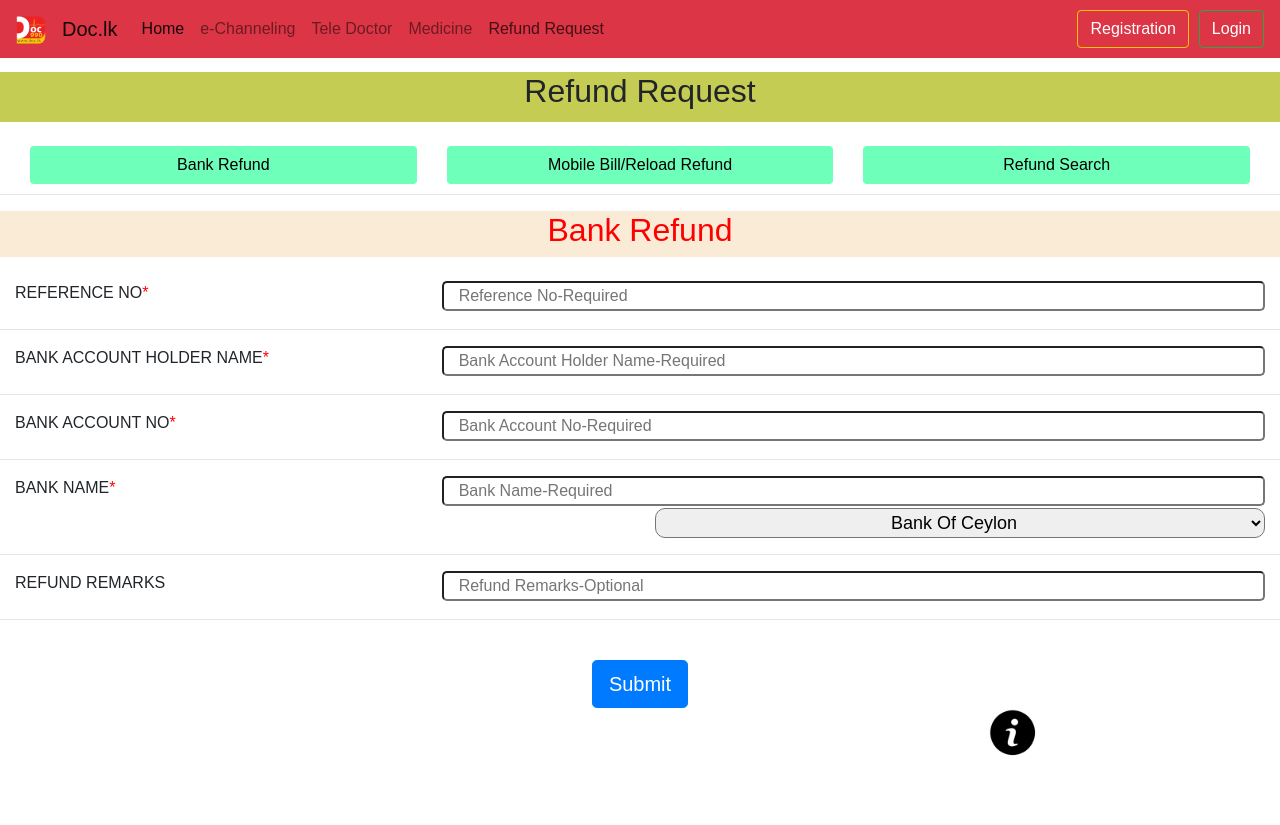
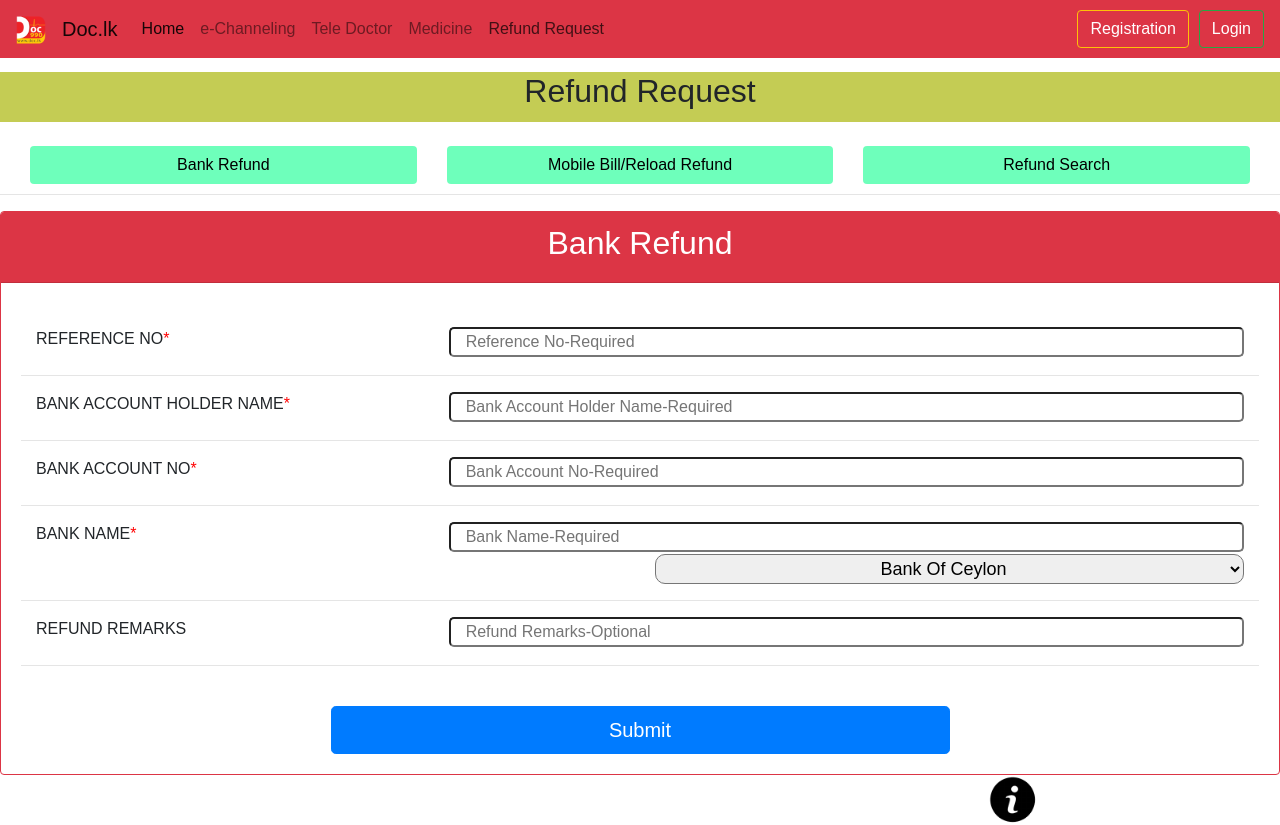
Before and after one commit to hiranthaA/uee_doc_lk, a React (Create React App) app: page / in a window 1280 px wide. Both pictures are taken after a click on the link "Refund Request". Before the commit the page ends 800 px from the top, so only its background shows below. Built offline with nearby package versions, Linux system fonts and the light colour scheme.

Commit message:
UI layout

```diff
--- a/src/components/body/content/refund/bankrefund.js
+++ b/src/components/body/content/refund/bankrefund.js
@@ -97,9 +97,9 @@ class BankRefund extends Component {
 
 
         return (
-            <div>
+            <div className="card h-100 border-danger">
                 {/*Top Header*/}
-                <div className="row typeHeader">
+                <div className="row typeHeader card-header bg-danger text-white">
 
                     <div className="col-12">
                         <h2>Bank Refund</h2>
@@ -107,6 +107,7 @@ class BankRefund extends Component {
                 </div>
                 <br/>
                 {/*Content Form*/}
+                <div className="card-body">
                     <div className="row">
                         <div className="col-4">
                             <label for="refID">REFERENCE NO<font color="red">*</font></label>
@@ -170,7 +171,7 @@ class BankRefund extends Component {
 
                     <br/>
                     <button type="submit" className="btn btn-lg btn-primary" onClick={this.validate}>Submit</button>
-
+                </div>
 
                 {/* Submit Success Dialog */}
                 <div className="modal fade" id="bankRefundSuccess" tabindex="-1" role="dialog" aria-labelledby="exampleModalLabel" aria-hidden="true">
--- a/src/components/body/content/refund/mobilerefund.js
+++ b/src/components/body/content/refund/mobilerefund.js
@@ -64,9 +64,9 @@ class MobileRefund extends Component {
 
 
         return (
-            <div>
+            <div className="card h-100 border-danger" >
                 {/*Top Header*/}
-                <div className="row typeHeader" >
+                <div className="row typeHeader card-header bg-danger text-white" >
 
                     <div className="col-sm-12">
                         <h2>Mobile Bill / Reload Refund</h2>
@@ -74,7 +74,8 @@ class MobileRefund extends Component {
                 </div>
                 <br/>
                 {/*Content Form*/}
-                <div className="row">
+                <div className="card-body">
+                    <div className="row ">
                         <div className="col-4">
                             <label for="refID">REFERENCE NO<font color="red">*</font></label>
                         </div>
@@ -122,7 +123,7 @@ class MobileRefund extends Component {
                     <hr/>
                     <br/><br/><br/><br/><br/><br/><br/>
                     <button type="submit" className="btn btn-lg btn-primary" onClick={this.validate}>Submit</button>
-
+                </div>
 
                 {/* Submit Success Dialog */}
                 <div className="modal fade" id="bankRefundSuccess" tabindex="-1" role="dialog" aria-labelledby="exampleModalLabel" aria-hidden="true">
--- a/src/components/body/content/refund/refundrequest.css
+++ b/src/components/body/content/refund/refundrequest.css
@@ -11,6 +11,14 @@ label{
 .headBtn{
     background-color:rgba(0, 255, 136, 0.568);
 
+}
+.btn-group-lg>.btn, .btn-lg {
+    padding: .5rem 1rem;
+    font-size: 1.25rem;
+    line-height: 1.5;
+    border-radius: .3rem;
+    align-self: center;
+    width: 50%;
 }
 .typeHeader{
     color:red;
--- a/src/components/body/content/refund/refundsearch.js
+++ b/src/components/body/content/refund/refundsearch.js
@@ -72,9 +72,9 @@ class RefundSearch extends Component {
 
 
         return (
-            <div>
+            <div className="card h-100 border-danger">
                 {/*Top Header*/}
-                <div className="row typeHeader">
+                <div className="row typeHeader card-header bg-danger text-white">
 
                     <div className="col-12">
                         <h2>Refund Search</h2>
@@ -82,6 +82,7 @@ class RefundSearch extends Component {
                 </div>
                 <br/>
                 {/*Content Form*/}
+                <div className="card-body">
                     <div className="row">
                         <div className="col-4">
                             <label for="refID">REFERENCE NO<font color="red">*</font></label>
@@ -126,7 +127,7 @@ class RefundSearch extends Component {
 
                     <br/><br/><br/><br/><br/><br/><br/><br/><br/>
                     <button className="btn btn-lg btn-warning" onClick={this.validate}> Search</button>
-
+                </div>
                 {/* Submit Success Dialog */}
                 <div className="modal fade" id="bankRefundSuccess" tabindex="-1" role="dialog" aria-labelledby="exampleModalLabel" aria-hidden="true">
                     <div class="modal-dialog modal-dialog-centered modal-sm" role="document">
```
Also changed, not shown: 1 other file (tests, documents, lock files or other folders). Lines whose indentation alone changed are shown as unchanged.
